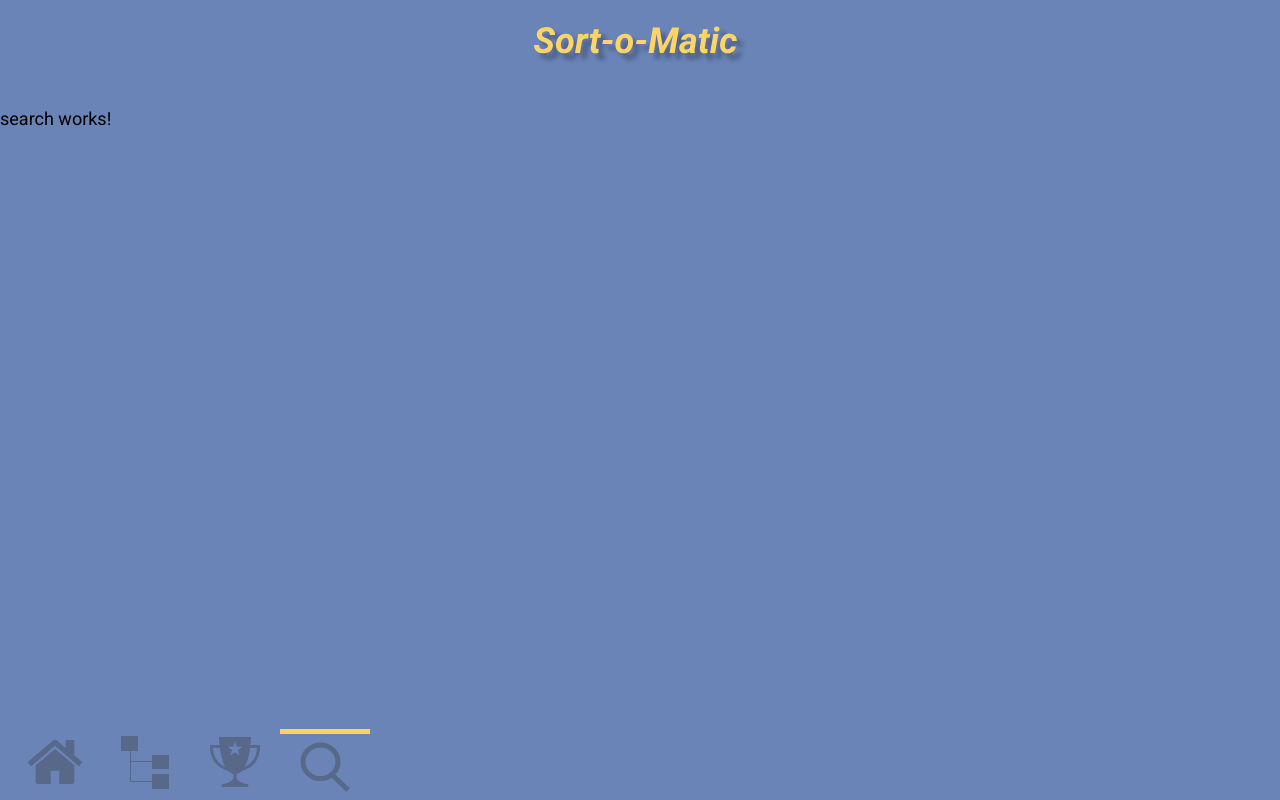
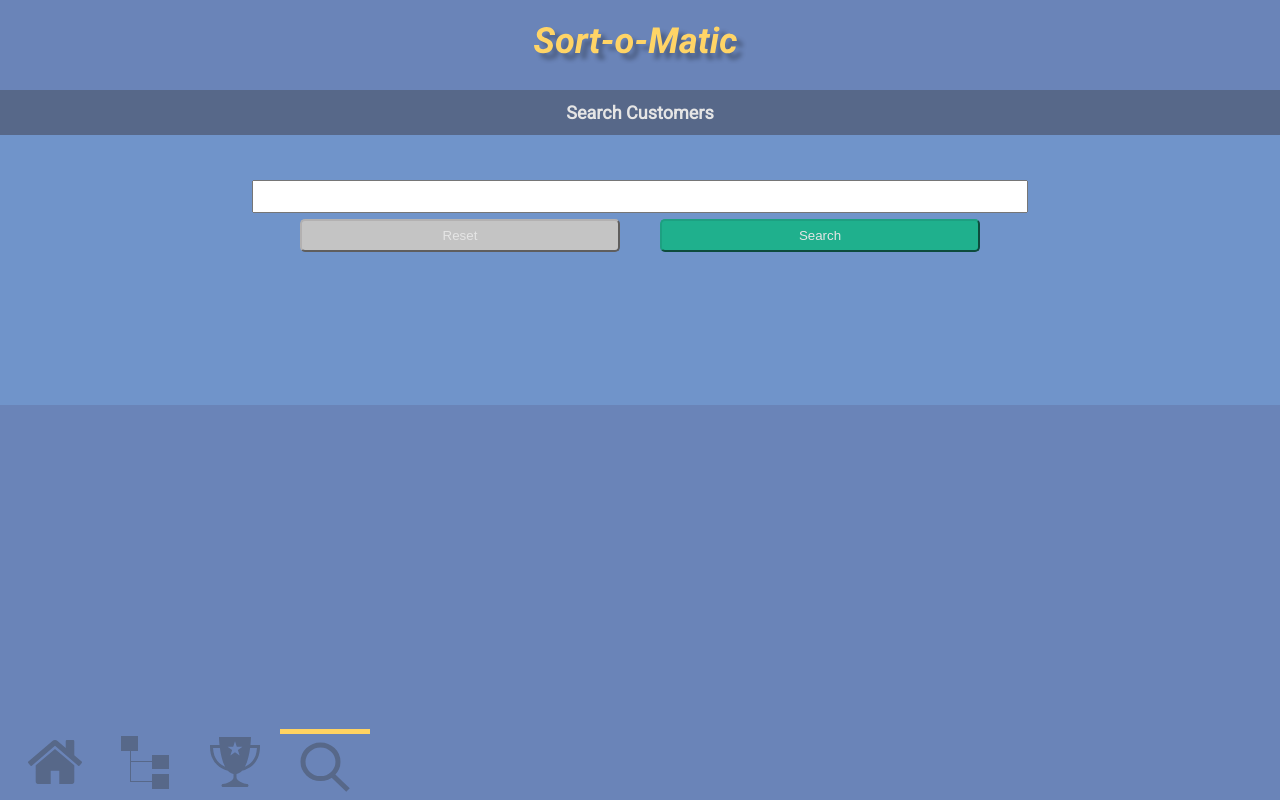
Before and after one commit to dhyansraj/sort-o-matic, an Angular app: page /search in a window 1280 px wide. Built offline with nearby package versions, Linux system fonts and the light colour scheme.

Commit message:
Implemented search

```diff
--- a/src/app/app.module.ts
+++ b/src/app/app.module.ts
@@ -1,6 +1,7 @@
 import { BrowserModule } from '@angular/platform-browser';
 import { NgModule } from '@angular/core';
 import { HttpClientModule } from '@angular/common/http';
+import { ReactiveFormsModule } from '@angular/forms';
 
 import { AppRoutingModule } from './app-routing.module';
 import { AppComponent } from './app.component';
@@ -28,6 +29,7 @@ import { TopbarComponent } from './topbar/topbar.component';
     BrowserModule,
     AppRoutingModule,
     HttpClientModule,
+    ReactiveFormsModule
   ],
   providers: [],
   bootstrap: [AppComponent]
--- a/src/app/data.service.ts
+++ b/src/app/data.service.ts
@@ -20,4 +20,7 @@ export class DataService {
     return this.http.get('http://localhost:8000/avg.json');
   }
 
+  search(name) {
+    return this.http.get('http://localhost:8000/search/' + name);
+  }
 }
--- a/src/app/search/search.component.html
+++ b/src/app/search/search.component.html
@@ -1,3 +1,42 @@
-<p>
-  search works!
-</p>
+<div class="title">Search Customers</div>
+<div class="searchArea">
+    <form [formGroup]="searchForm" (ngSubmit)="onSubmit()">
+  <div class="searchContainer">
+      <div class="blank_row">&nbsp;</div>
+      <div class="search"><input type="text" class="searchBox" formControlName="name"></div>
+      <input type="reset" value="Reset" class="reset">
+      <input type="submit" value="Search" class="submit">
+
+      <div *ngIf="submitted && searchForm.controls.name.errors; else blankRow" class="error">
+          <div *ngIf="searchForm.controls.name.errors.required">Please enter a name to search</div>
+      </div>
+      <ng-template #blankRow>
+          <div class="blank_row">&nbsp;</div>
+      </ng-template>
+  </div>
+</form>
+</div>
+<div class="singleCustomer" *ngIf="submitted && results && results.length == 1">
+  <div class="singleCustomerM">Customer Found !</div>
+  <div class="singleCustomerN">{{results[0].firstName}} {{results[0].lastName}}</div>
+  <div class="level level{{results[0].level}}">&nbsp;</div>
+  <div class="singleCustomerP">{{results[0].points | number}}</div>
+</div>
+
+<div class="multileCustomers" *ngIf="submitted && results && results.length > 1">
+  <div class="multileCustomersM">Duplicate Records Found !</div>
+  <ul class="fixedList">
+      <li *ngFor="let customer of results">
+          <div class="gridCustomerItem">
+            <div class="rank">{{ customer.rank }}</div>
+            <div class="name">{{ customer.firstName }} {{ customer.lastName }}</div>
+            <div class="mlevel{{ customer.level }}">&nbsp;</div>
+            <div class="points">{{ customer.points | number}}</div>
+          </div>
+      </li>
+    </ul>
+</div>
+
+<div class="error" *ngIf="submitted && !searchForm.controls.name.errors && !results">
+    No customers found !
+  </div>
--- a/src/app/search/search.component.scss
+++ b/src/app/search/search.component.scss
@@ -0,0 +1,193 @@
+.title{
+    background: #576889;
+    line-height: 2.5em;
+    color: #E5E5E5;
+    vertical-align: middle;
+    text-align: center;
+    font-weight: bold;
+}
+
+.searchArea {
+    width: 100%;
+    text-align: center;
+    height: 15em;
+    background: #7094CA;
+}
+
+.searchContainer{
+
+    display: grid;
+    grid-template-columns: 50% 50%;
+    grid-template-rows: 2;
+    height: 9em;
+    align-items: center;
+}
+
+.search{
+    grid-column: auto/ span 2;
+    text-align: center;
+}
+
+.searchBox{
+    width: 60%;
+    height: 2em;
+}
+
+.reset {
+    text-align: center;
+    background: #C4C4C4;
+    color: #E5E5E5;
+    height: 2.5em;
+    width: 50%;
+    justify-self: end;
+    margin-right: 20px;
+    border-radius: 5px;
+    //box-shadow: 2px 2px 2px grey;
+    border-style: outset;
+    border-color: rgb(179, 177, 177);
+}
+
+.submit {
+    text-align: center;
+    justify-self: left;
+    background: #1FB08D;
+    color: #E5E5E5;
+    margin-left: 20px;
+    width: 50%;
+    height: 2.5em;
+    border-radius: 5px;
+    //box-shadow: 2px 2px 2px grey;
+    border-style: outset;
+    border-color: rgb(29, 160, 129);
+}
+
+.blank_row {
+    grid-column: auto/ span 2;
+    line-height: 2em;
+}
+
+.error {
+    grid-column: auto/ span 2;
+    line-height: 2em;
+    color: rgb(247, 67, 67);
+    text-align: center;
+}
+
+.singleCustomer {
+    width: 100%;
+    text-align: center;
+    height: 19em;
+    background: #7094CA;
+}
+
+.singleCustomerM {
+    color: #E5E5E5;
+}
+
+.singleCustomerN {
+    color: #FFD362;
+    margin-top: 1em;
+    font-size: 2em;
+}
+
+.singleCustomerP {
+    color: #66FFDA;
+    margin-top: 1em;
+    font-size: 2em;
+}
+
+.level {
+    background-repeat: no-repeat;
+    background-position: center;
+
+    height: 2em;
+    margin-top: 1.2em;
+}
+.level1 {
+    background-image: url("../../assets/level1.svg");
+    background-size: 2em;
+}
+
+.level2 {
+    background-image: url("../../assets/level2.svg");
+    background-size: 5em;
+}
+
+.level3 {
+    background-image: url("../../assets/level3.svg");
+    background-size: 10em;
+}
+
+.multileCustomers {
+    width: 100%;
+    text-align: center;
+    height: 18em;
+    background: #7094CA;
+}
+
+.multileCustomersM {
+    color: #E5E5E5;
+    margin-bottom: 1em;
+}
+
+.fixedList {
+    width: 100%;
+    height: 16em;
+    overflow: auto
+}
+
+ul {
+    padding: 0; margin: 0;
+    background: #6A84B8;
+}
+li {
+    background: #7AA1DB;
+    margin-bottom: 5px;
+    height: 2.5em;
+}
+
+.gridCustomerItem{
+    display: grid;
+    height: 50%;
+    grid-template-columns: 10% 60% 30% ;
+    grid-template-rows: auto;
+    margin-right: 5px;
+}
+.rank {
+    color: #E5E5E5;
+    font-weight: bold;
+    margin-left: 5px;
+    align-self: center;
+    grid-row: 1 / span 2;
+}
+
+.name {
+    color: #242121;
+    margin-left: 10px;
+    align-self: center;
+    grid-row: 1 / span 2;
+}
+
+.points {
+    color: #66FFDA;
+    margin-left: 10px;
+    text-align: end;
+}
+
+.mlevel1 {
+    background-image: url("../../assets/level1.svg");
+    background-repeat: no-repeat;
+    background-position: right;
+}
+
+.mlevel2 {
+    background-image: url("../../assets/level1.svg");
+    background-repeat: no-repeat;
+    background-position: right;
+}
+
+.mlevel3 {
+    background-image: url("../../assets/level3.svg");
+    background-repeat: no-repeat;
+    background-position: right;
+}
--- a/src/app/search/search.component.ts
+++ b/src/app/search/search.component.ts
@@ -1,4 +1,7 @@
 import { Component, OnInit } from '@angular/core';
+import { FormBuilder, FormGroup, Validators } from '@angular/forms';
+import {DataService} from '../data.service';
+
 
 @Component({
   selector: 'app-search',
@@ -7,7 +10,33 @@ import { Component, OnInit } from '@angular/core';
 })
 export class SearchComponent implements OnInit {
 
-  constructor() { }
+  searchForm: FormGroup;
+  submitted = false;
+  success = false;
+  results: Object;
+
+  constructor(private formBuilder: FormBuilder,
+    private data: DataService) {
+    this.searchForm = this.formBuilder.group({
+      name: ['', Validators.required]
+    })
+  }
+
+  onSubmit() {
+    this.submitted = true;
+
+    if (this.searchForm.invalid) {
+      return;
+    }
+
+    this.data.search(this.searchForm.controls.name.value).subscribe(data => {
+      this.results = data;
+      console.log(data);
+      this.success = true;
+    });
+
+
+  }
 
   ngOnInit() {
   }
```
Also changed, not shown: search/customers.json (added, +65 -0 lines), search/dhyan.json (added, +9 -0 lines), search/neethu.json (added, +9 -0 lines), search/ryan.json (added, +9 -0 lines).
